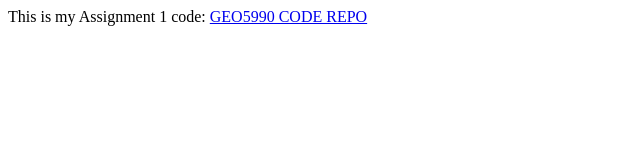
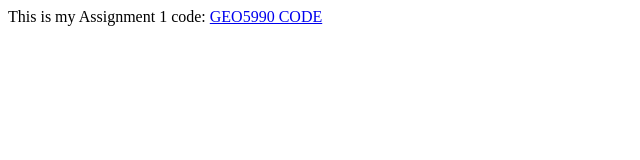
Before and after one commit to DOPrograme/DOPrograme.github.io, a plain HTML site: page index.html in a window 1280 px wide. Shown: the full height of the page, 0-640 px from the left. Drawn offline with Linux system fonts and the light colour scheme.

Commit message:
Update index.html

```diff
--- a/index.html
+++ b/index.html
@@ -4,7 +4,7 @@ Test
 </TITLE>
 <BODY>
   This is my Assignment 1 code:
- <A HREF = "https://github.com/DOPrograme/GEOG5995-Assessment-1">GEO5990 CODE REPO</A>
+ <A HREF = "https://github.com/DOPrograme/GEOG5995-Assessment-1">GEO5990 CODE </A>
 
 </BODY>
 </HTML>
```
